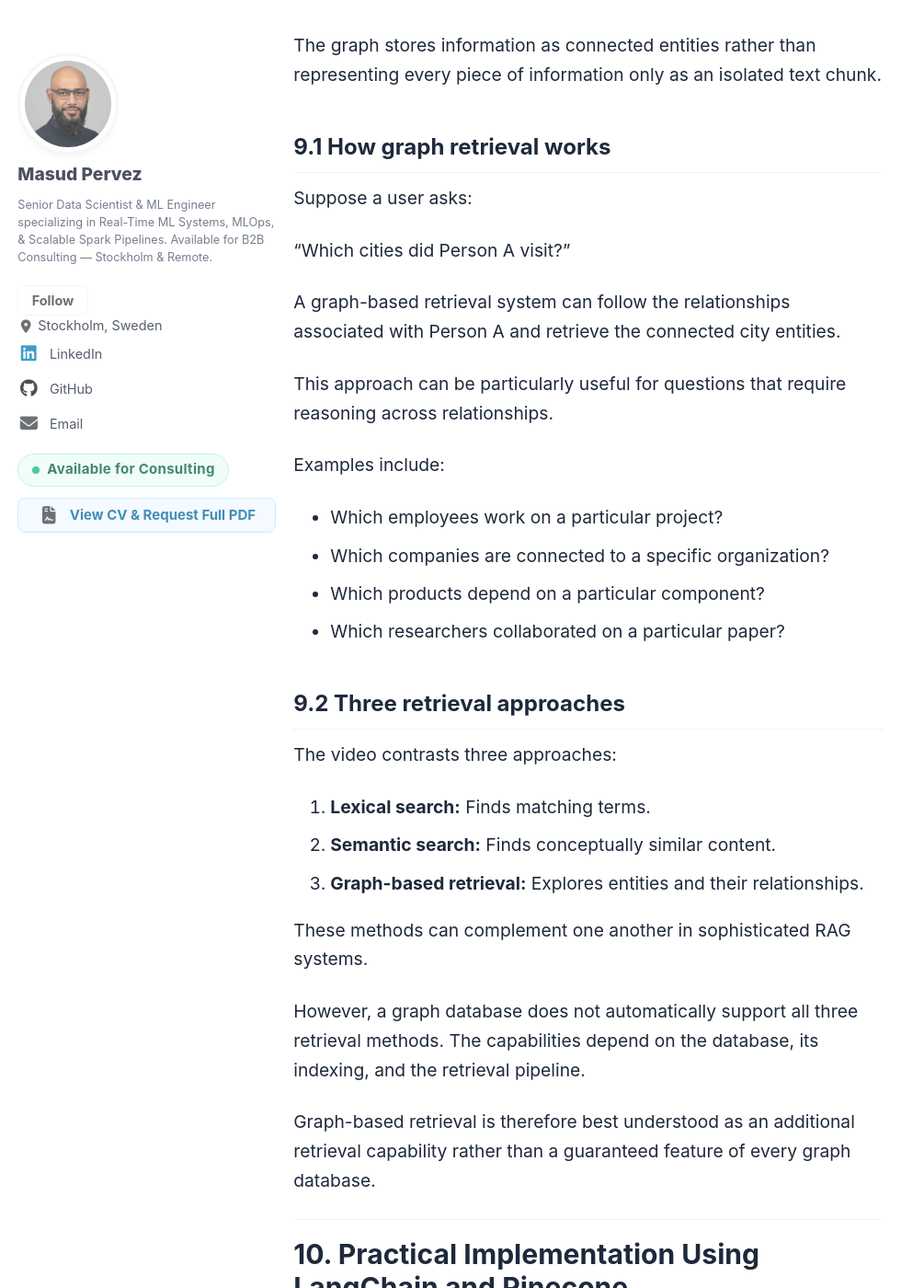
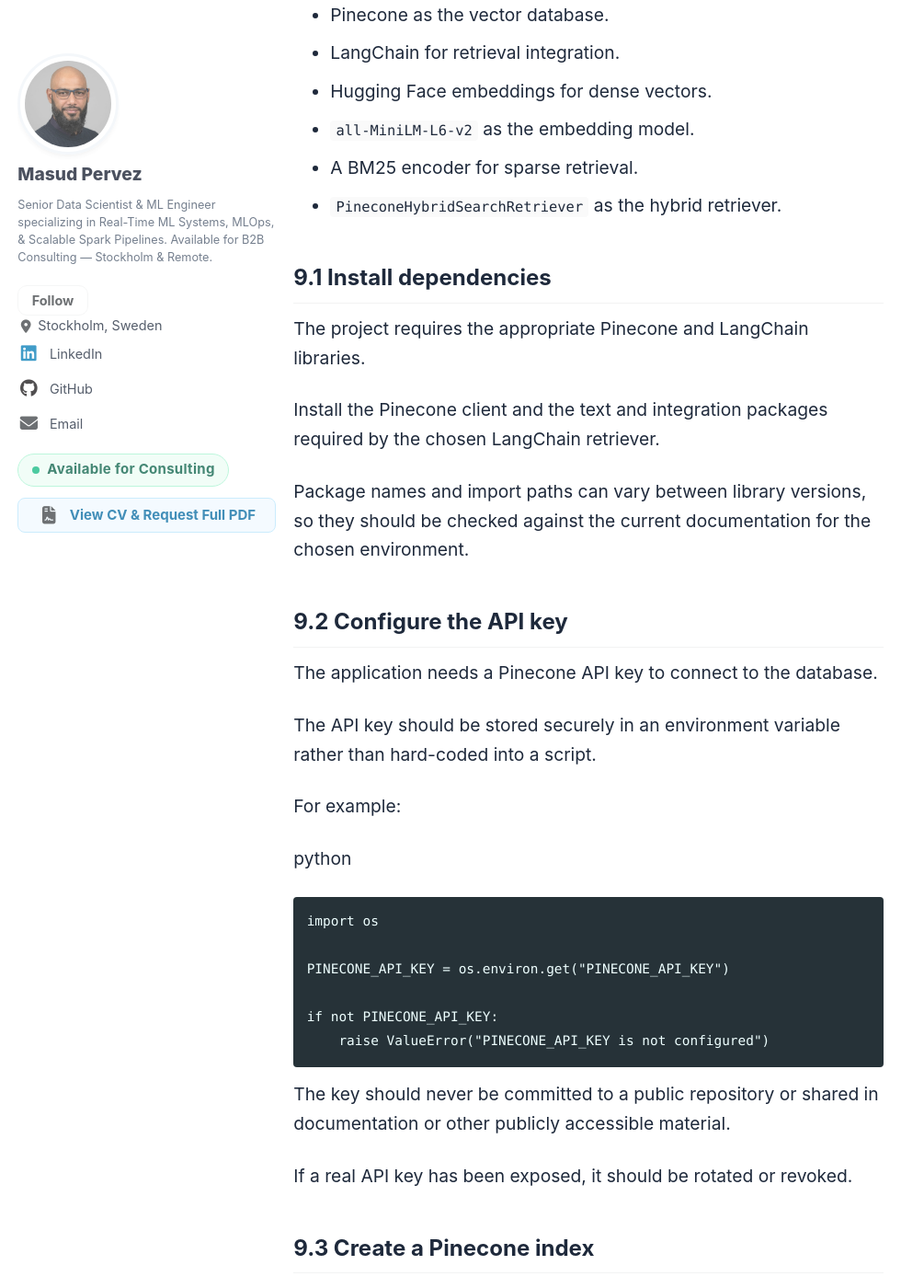
Before and after one commit to masudpervez27/masudpervez27.github.io, a Jekyll site: the page built from _posts/2026-10-22-hybrid-rag-from-concept-to-implementation.md, in a window 1280 px wide and 1400 px high, scrolled down 28664 px. Shown: the whole window at 92% size, without its empty margins (0-1005 px from the left). Built offline with Jekyll 4.4.1, drawn with Linux system fonts in a browser that asks for light colours; cached includes are drawn as plain includes; some of the changed text lies outside the part shown.

````diff
--- a/_posts/2026-10-22-hybrid-rag-from-concept-to-implementation.md
+++ b/_posts/2026-10-22-hybrid-rag-from-concept-to-implementation.md
@@ -19,7 +19,7 @@
 math: true
 ---
 
-This article explains the mathematical foundations of hybrid search in Retrieval-Augmented Generation (RAG) applications. It covers semantic search, lexical search, dense and sparse vector representations, similarity metrics, Reciprocal Rank Fusion, graph-based retrieval, and an end-to-end implementation workflow using LangChain and Pinecone.
+This article explains the mathematical foundations of hybrid search in Retrieval-Augmented Generation (RAG) applications. It covers semantic search, lexical search, dense and sparse vector representations, similarity metrics, Reciprocal Rank Fusion, and an end-to-end implementation workflow using LangChain and Pinecone.
 
 The goal is to understand not only how hybrid search works, but also the mathematical concepts behind it and why combining different retrieval methods can improve the quality of a RAG application.
 
@@ -551,7 +551,9 @@
 1. Semantic search using dense vectors.
 2. Keyword or lexical search using sparse representations or an inverted index.
 
-The combination improve the retrieval coverage imensely because the two approaches address different weaknesses.
+The combination can improve retrieval coverage because the two approaches address different weaknesses.
+
+Graph retrieval can add a relationship-based signal, but it is a separate capability rather than an automatic part of hybrid search. This article focuses on combining semantic and lexical retrieval; for graph-based retrieval and GraphRAG, see [GraphRAG: From Graph Foundations to a Recall-Traceability Implementation](/posts/2026-11-01-graphrag-concept-to-implementation/).
 
 ## 6.1 Semantic search vs. keyword search
 
@@ -1008,62 +1010,9 @@
 
 ---
 
-# 9\. Graph-Based Retrieval and Graph RAG
+# 9\. Practical Implementation Using LangChain and Pinecone
 
-The video briefly introduces graph databases, such as Neo4j, and graph-based retrieval.
-
-A graph represents information through nodes and relationships.
-
-- **Nodes:** Entities, concepts, documents, or other objects.
-- **Edges or relationships:** Connections between nodes.
-
-For example, consider a person who visited Paris.
-
-```mermaid
-flowchart LR
-    A["Person A"] -->|visited| B["Paris"]
-    A -->|visited| C["New York"]
-    A -->|visited| D["New Orleans"]
-```
-
-The graph stores information as connected entities rather than representing every piece of information only as an isolated text chunk.
-
-## 9.1 How graph retrieval works
-
-Suppose a user asks:
-
-"Which cities did Person A visit?"
-
-A graph-based retrieval system can follow the relationships associated with Person A and retrieve the connected city entities.
-
-This approach can be particularly useful for questions that require reasoning across relationships.
-
-Examples include:
-
-- Which employees work on a particular project?
-- Which companies are connected to a specific organization?
-- Which products depend on a particular component?
-- Which researchers collaborated on a particular paper?
-
-## 9.2 Three retrieval approaches
-
-The video contrasts three approaches:
-
-1. **Lexical search:** Finds matching terms.
-2. **Semantic search:** Finds conceptually similar content.
-3. **Graph-based retrieval:** Explores entities and their relationships.
-
-These methods can complement one another in sophisticated RAG systems.
-
-However, a graph database does not automatically support all three retrieval methods. The capabilities depend on the database, its indexing, and the retrieval pipeline.
-
-Graph-based retrieval is therefore best understood as an additional retrieval capability rather than a guaranteed feature of every graph database.
-
----
-
-# 10\. Practical Implementation Using LangChain and Pinecone
-
-The second part of the video implements hybrid search using LangChain and Pinecone.
+This section walks through a practical hybrid-search implementation using LangChain and Pinecone.
 
 Pinecone is used as the vector database, while LangChain provides integrations that help connect the embedding model, sparse encoder, and retriever.
 
@@ -1076,15 +1025,15 @@
 - A BM25 encoder for sparse retrieval.
 - `PineconeHybridSearchRetriever` as the hybrid retriever.
 
-## 10.1 Install dependencies
+## 9.1 Install dependencies
 
 The project requires the appropriate Pinecone and LangChain libraries.
 
-The video mentions installing packages such as the Pinecone client, Pinecone text utilities, and Pinecone notebook utilities.
+Install the Pinecone client and the text and integration packages required by the chosen LangChain retriever.
 
 Package names and import paths can vary between library versions, so they should be checked against the current documentation for the chosen environment.
 
-## 10.2 Configure the API key
+## 9.2 Configure the API key
 
 The application needs a Pinecone API key to connect to the database.
 
@@ -1103,15 +1052,15 @@
     raise ValueError("PINECONE_API_KEY is not configured")
 ```
 
-The key should never be committed to a public repository or shared in a video or blog post.
+The key should never be committed to a public repository or shared in documentation or other publicly accessible material.
 
 If a real API key has been exposed, it should be rotated or revoked.
 
-## 10.3 Create a Pinecone index
+## 9.3 Create a Pinecone index
 
 An index is a named collection that stores and organizes vectors for retrieval.
 
-The video creates an index with the following configuration:
+The example index uses the following configuration:
 
 | Parameter | Value or meaning |
 | --- | --- |
@@ -1128,9 +1077,9 @@
 
 The exact cloud and region options depend on the account, deployment configuration, and current Pinecone service offerings.
 
-## 10.4 Dense embeddings using Hugging Face
+## 9.4 Dense embeddings using Hugging Face
 
-The video uses the following embedding model:
+The example uses the following embedding model:
 
 `all-MiniLM-L6-v2`
 
@@ -1160,7 +1109,7 @@
 
 The resulting dense vector is stored in the vector database and used for semantic retrieval.
 
-## 10.5 Sparse retrieval using BM25
+## 9.5 Sparse retrieval using BM25
 
 The implementation also configures a sparse encoder.
 
@@ -1183,9 +1132,9 @@
 | Pinecone index | Stores and retrieves the representations |
 | Hybrid retriever | Coordinates the retrieval process |
 
-## 10.6 Create the hybrid retriever
+## 9.6 Create the hybrid retriever
 
-The video uses `PineconeHybridSearchRetriever`.
+The retriever used here is `PineconeHybridSearchRetriever`.
 
 Conceptually, the retriever connects:
 
@@ -1199,9 +1148,9 @@
 
 The exact way that scores or rankings are combined depends on the retriever version and configuration. If explicit RRF is required, verify that the chosen integration implements RRF rather than assuming that every hybrid retriever uses it.
 
-## 10.7 Insert documents
+## 9.7 Insert documents
 
-The video uses three sample sentences about visits to different cities in different years.
+For a small demonstration, use three sample sentences about visits to different cities in different years.
 
 The examples are:
 
@@ -1215,9 +1164,9 @@
 
 Once insertion is complete, the records can be retrieved using a query.
 
-## 10.8 Query the retriever
+## 9.8 Query the retriever
 
-The video demonstrates questions such as:
+Example questions include:
 
 - "Which city did I visit last?"
 - "Which city did I visit first?"
@@ -1260,9 +1209,9 @@
 | Serverless deployment | Cloud-hosted database infrastructure |
 | Top-$K$ retrieval | Return the highest-ranked $K$ candidates |
 
-## 11.1 Why is the vector dimension 384?
+## 10.1 Why is the vector dimension 384?
 
-The model used in the video, `all-MiniLM-L6-v2`, generates embeddings with 384 numerical components.
+The `all-MiniLM-L6-v2` model generates embeddings with 384 numerical components.
 
 For a text chunk, its embedding can be represented as:
 
@@ -1314,7 +1263,7 @@
 \boxed{\mathbf{a}\cdot\mathbf{b}=32}
 $$
 
-The video selects the dot-product metric for the Pinecone index because its hybrid retrieval setup needs to support sparse as well as dense vector values.
+The example selects the dot-product metric for the Pinecone index because its hybrid retrieval setup needs to support sparse as well as dense vector values.
 
 The exact metric requirements should be checked against the database's current API and configuration.
 
@@ -1506,4 +1455,4 @@
 
 The most important lesson is that **good retrieval combines complementary signals, while good answer generation depends on retrieving the right evidence in the first place**.
 
-For other RAG architectures, read [GraphRAG](/posts/2026-11-01-graphrag-concept-to-implementation/), [Agentic RAG](/posts/2026-10-25-agentic-rag-concept-to-implementation/),  [Corrective RAG](/posts/2026-10-30-corrective-rag-crag-concept-to-implementation/) and [Multimodal RAG](/posts/2026-11-01-multimodal-rag-concept-to-implementation/).
+For other RAG architectures, read [GraphRAG](/posts/2026-11-01-graphrag-concept-to-implementation/), [Agentic RAG](/posts/2026-10-25-agentic-rag-concept-to-implementation/), [Corrective RAG](/posts/2026-10-30-corrective-rag-crag-concept-to-implementation/), and [Multimodal RAG](/posts/2026-11-01-multimodal-rag-concept-to-implementation/).
````
Also changed, not shown: other parts of _posts/2026-10-22-hybrid-rag-from-concept-to-implementation.md (+11 -11 lines), _posts/2026-11-01-graphrag-concept-to-implementation.md (+2 -0 lines).
